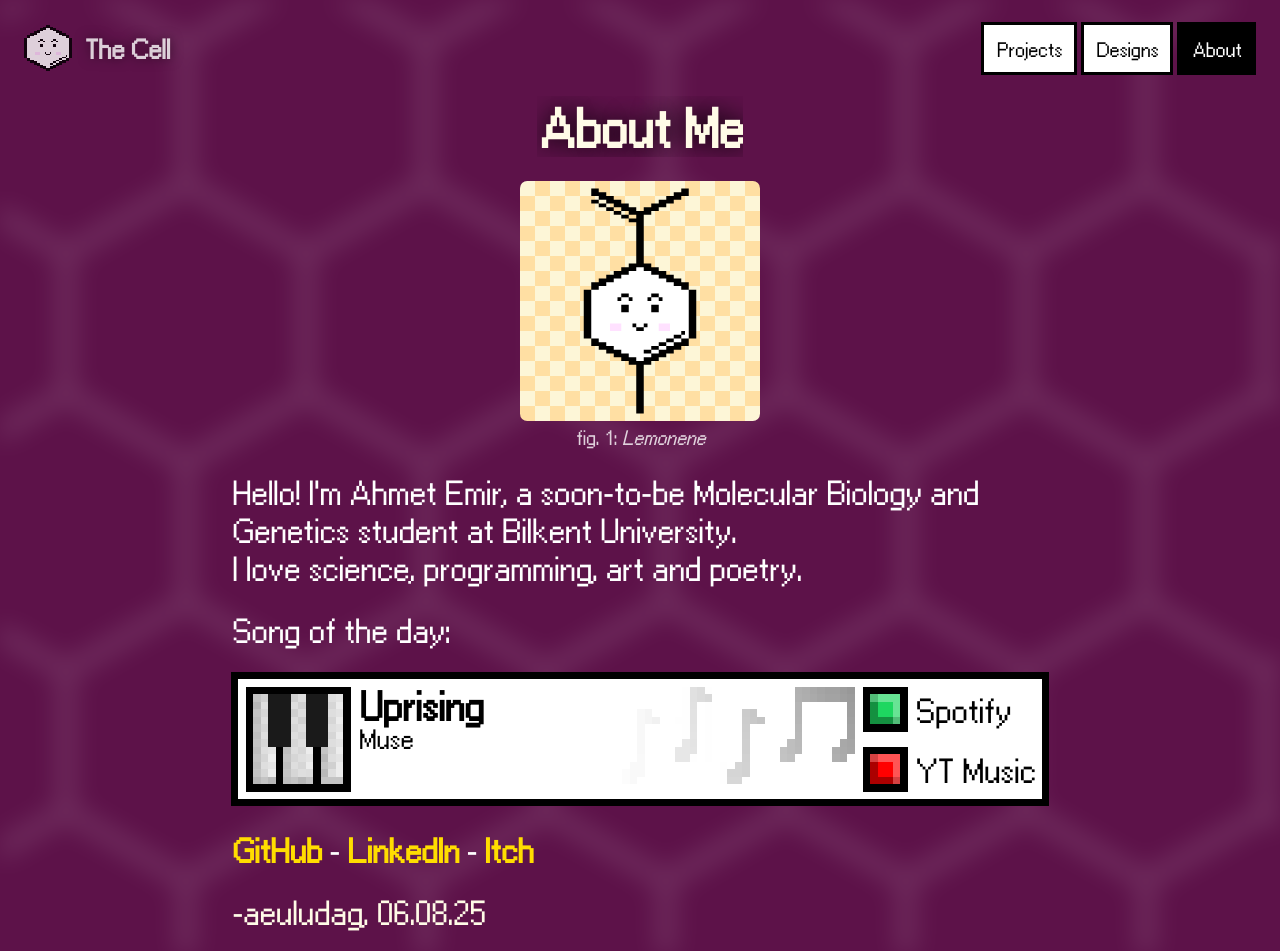
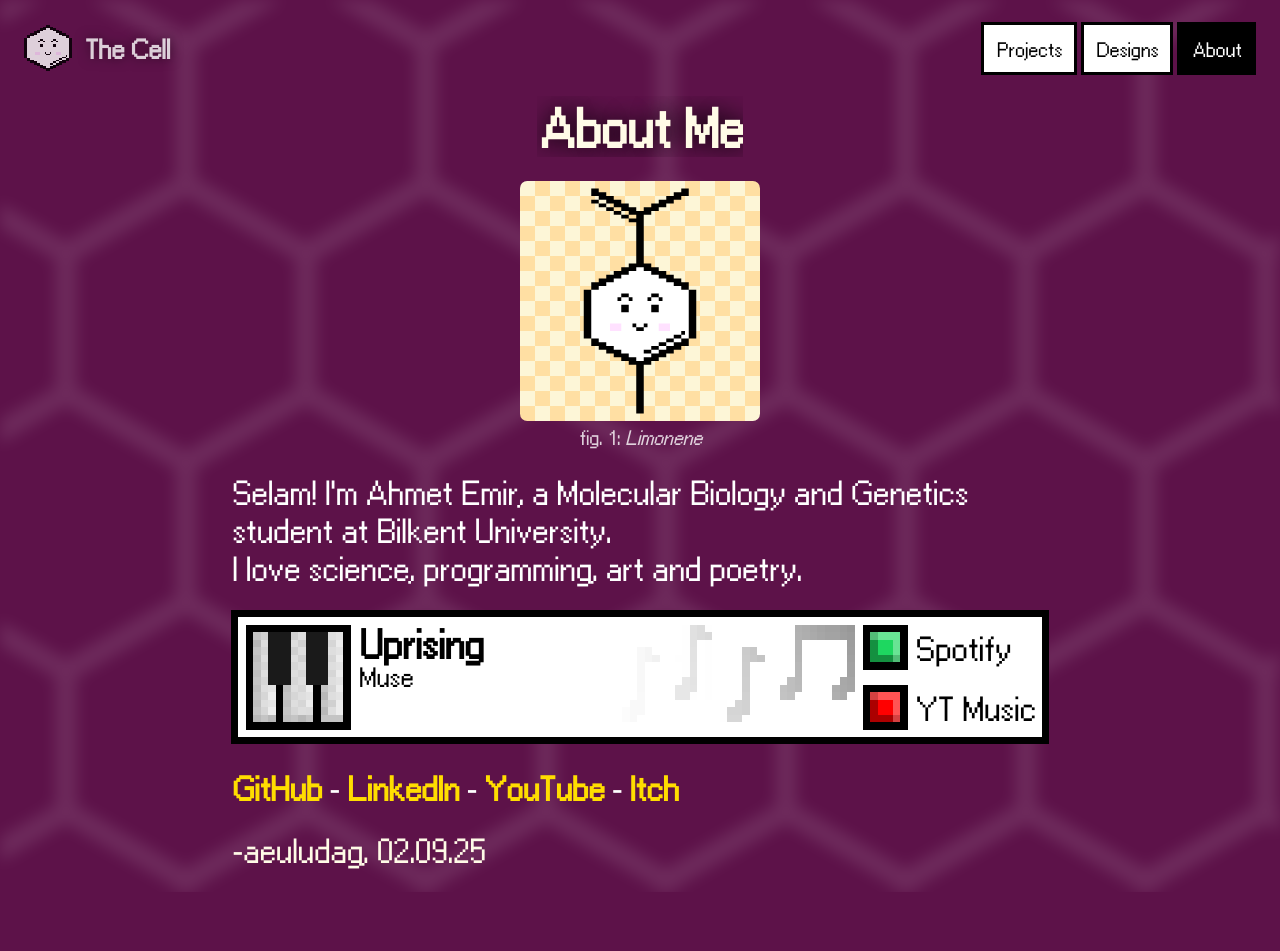
Before and after one commit to aeuludag/aeuludag.github.io, a React (Vite) app: page /#/about in a window 1280 px wide. Shown: the top 951 px of the page. After the commit the page ends 892 px from the top, so only its background shows below. Built offline with nearby package versions, Linux system fonts and the light colour scheme.

Commit message:
Design improvements

```diff
--- a/src/Components/About/About.jsx
+++ b/src/Components/About/About.jsx
@@ -12,21 +12,21 @@ function About() {
             <h1 className="route-title">About Me</h1>
                 <div className='about-upper'>
                     <img className='about-image' src="/limonene.gif" alt="About Me" />
-                    <p className='about-organic'>fig. 1: <i>Lemonene</i></p>
+                    <p className='about-organic'>fig. 1: <i>Limonene</i></p>
                 </div>
             <div className='about-text'>
                 <p>
-                    Hello! I'm Ahmet Emir, a soon-to-be Molecular Biology and Genetics student at Bilkent University. <br />
+                    Selam! I'm Ahmet Emir, a Molecular Biology and Genetics student at Bilkent University. <br />
                     I love science, programming, art and poetry.
                 </p>
-                <p>Song of the day:</p>
                 <TodaysSong />
                 <div className='about-links'>
                     <a href="https://github.com/aeuludag" target="_blank" rel="noopener noreferrer">GitHub</a> -
                     <a href="https://www.linkedin.com/in/ahmetemiruludag/" target="_blank" rel="noopener noreferrer">LinkedIn</a> -
+                    <a href="https://www.youtube.com/@lim10dev" target="_blank" rel="noopener noreferrer">YouTube</a> -
                     <a href="https://aeuludag.itch.io/" target="_blank" rel="noopener noreferrer">Itch</a>
                 </div>
-                <p className='about-sign'>-aeuludag, 06.08.25</p>
+                <p className='about-sign'>-aeuludag, 02.09.25</p>
             </div>
         </div>
     )
--- a/src/Components/App/App.css
+++ b/src/Components/App/App.css
@@ -96,7 +96,7 @@ html {
   height: 100%;
   background-size: 10em;
   background-repeat: repeat;
-  filter: blur(0.5rem);
+  filter: blur(0.3rem);
 
   background-image: url("../../assets/hex.svg");
   animation: hex-slide 20s linear infinite;
--- a/src/Components/ProjectComponents/OrbitInspector/OrbitInspector.css
+++ b/src/Components/ProjectComponents/OrbitInspector/OrbitInspector.css
@@ -95,7 +95,7 @@
     display: flex;
     flex-direction: column;
     justify-content: space-between;
-    font-family: "ChakraPetch", sans-serif;
+    /* font-family: "ChakraPetch", sans-serif; */
     background-color: rgb(255, 255, 255);
     color: rgba(0, 0, 0, 0.9);
     border-radius: 0.3rem;
--- a/src/Components/Projects/Projects.css
+++ b/src/Components/Projects/Projects.css
@@ -18,7 +18,7 @@
     flex-direction: column;
     align-items: center;
     flex-grow: 1;
-    /* font-family: "ChakraPetch", sans-serif; */
+    font-family: "ChakraPetch", sans-serif;
 }
 
 .project-links {
--- a/src/projects.js
+++ b/src/projects.js
@@ -44,7 +44,7 @@ const projects = [
     info: "Not Yet, Not Soon",
     available: false,
     description:
-      "An AI designed to play Turkish board game, Mangala. Made with Unity and C#. Available soon on Windows.",
+      "An AI designed to play Turkish board game, Mangala. Made with Unity and C#. No intentions of continuing as of now.",
   },
 ];
 
```
